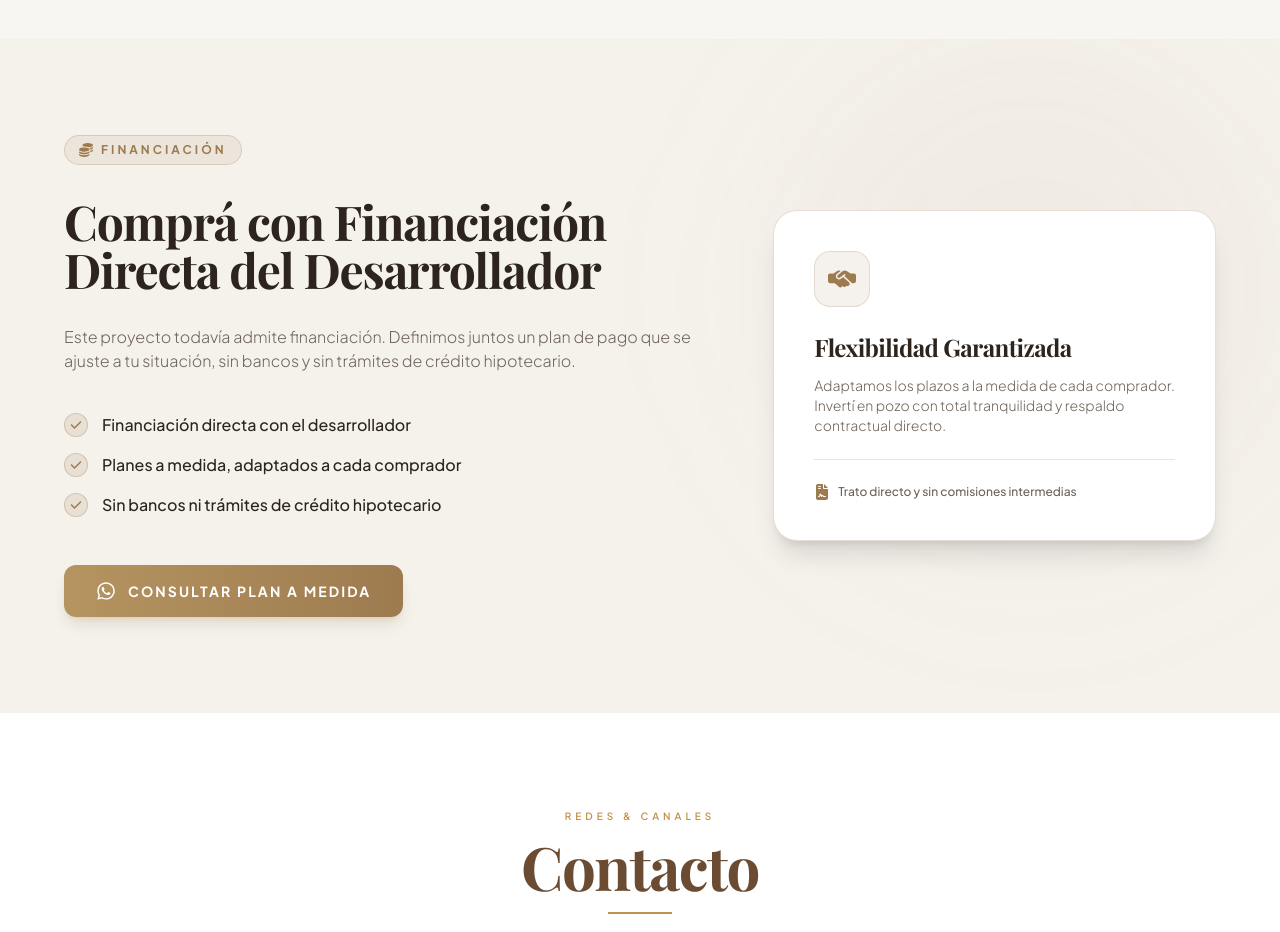
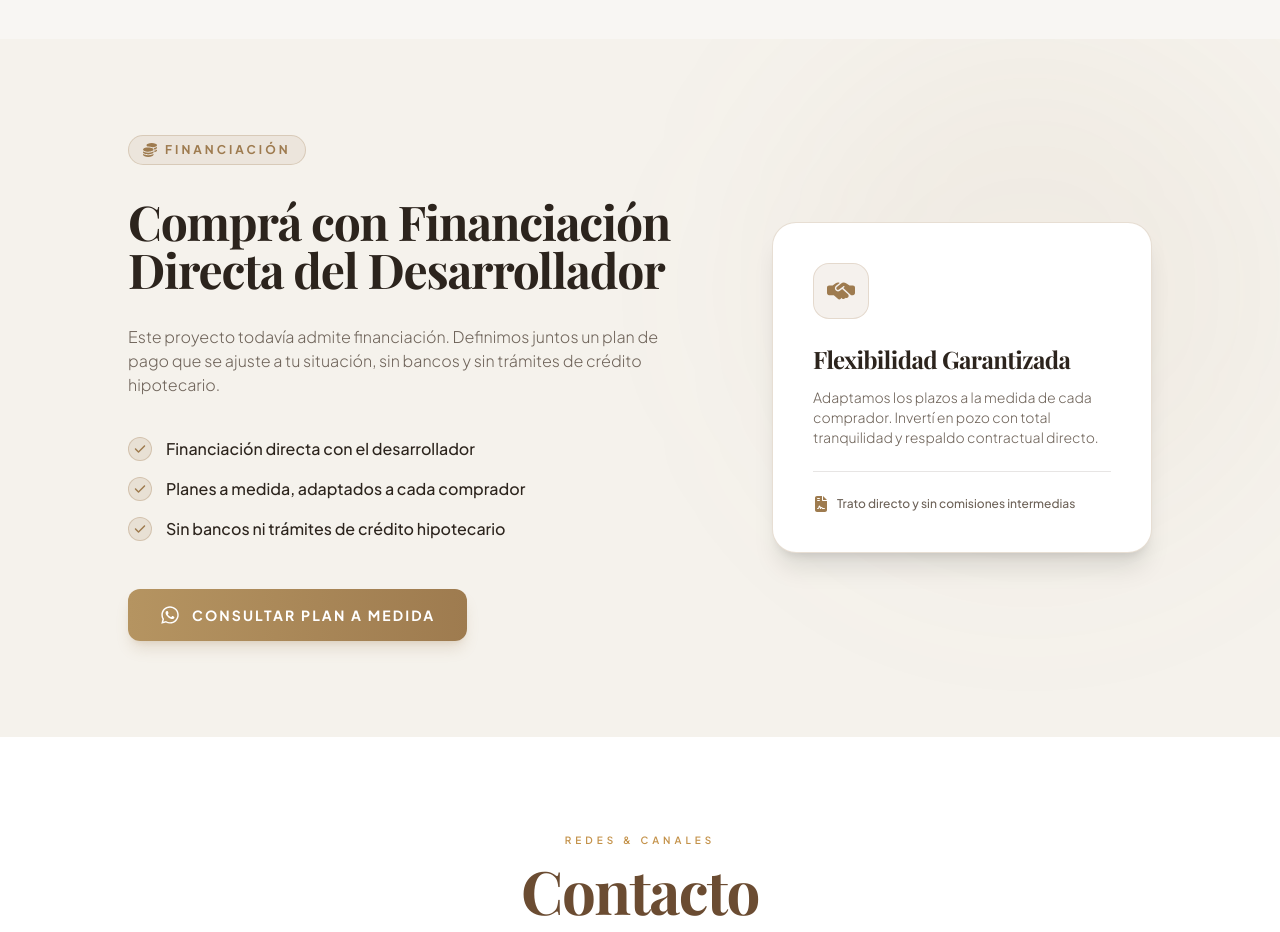
Before and after one commit to Silviomamani/VictorHugo_Uno, a React (Vite) app in the folder frontend/: page / in a window 1280 px wide. Shown: the part 9880-10812 px from the top of the page. Built offline with nearby package versions, Linux system fonts and the light colour scheme; no server answers; a web font is replaced by a local one.

Commit message:
se modifico seccion de financiacion

```diff
--- a/frontend/src/components/Financing/Financing.jsx
+++ b/frontend/src/components/Financing/Financing.jsx
@@ -19,8 +19,8 @@ export default function Financing() {
         <div className="absolute bottom-0 left-0 w-[400px] h-[400px] bg-[#B59461]/8 rounded-full blur-[100px]" />
       </div>
 
-      <div className="w-full px-6 lg:px-16 relative z-10">
-        <div className="max-w-6xl mx-auto grid grid-cols-1 lg:grid-cols-12 gap-12 lg:gap-16 items-center">
+      <div className="w-full px-6 lg:px-24 xl:px-32 relative z-10">
+        <div className="grid grid-cols-1 lg:grid-cols-12 gap-12 lg:gap-20 items-center">
 
           {/* ── LEFT COLUMN: Text Content & Checklist ── */}
           <motion.div
```
